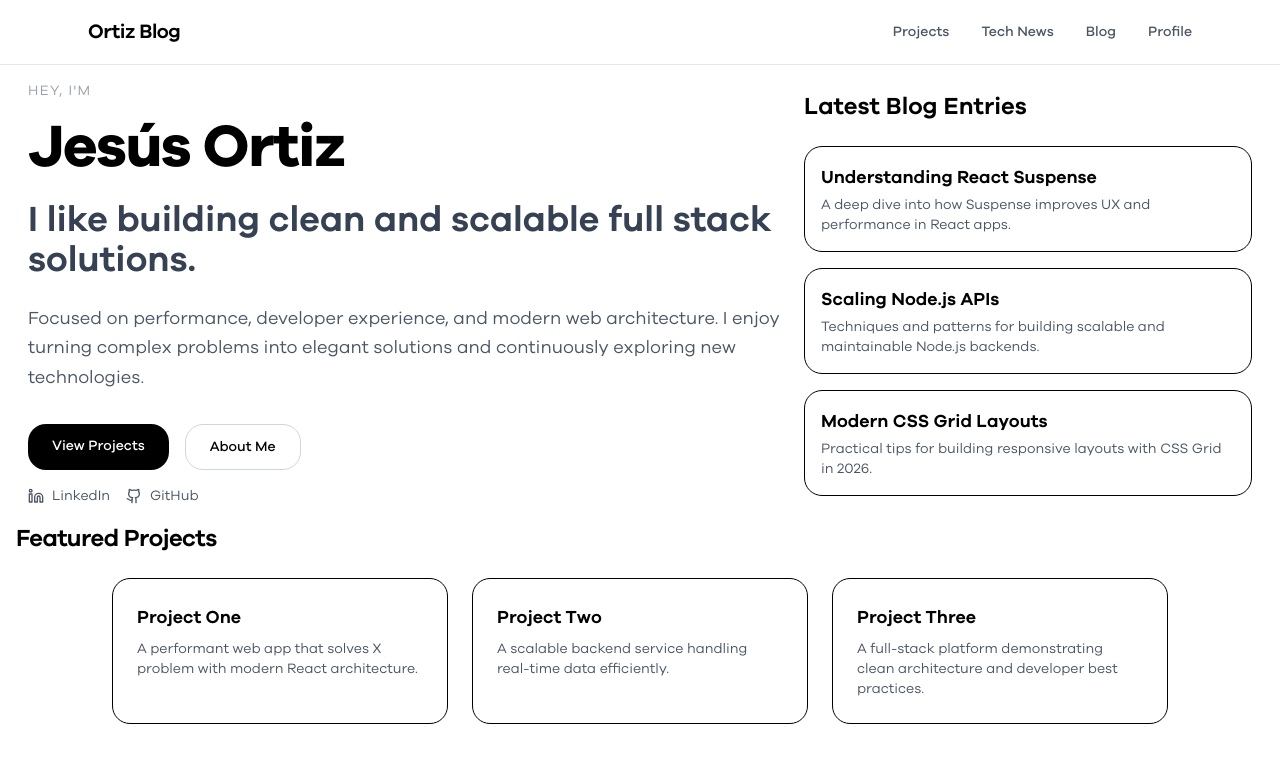
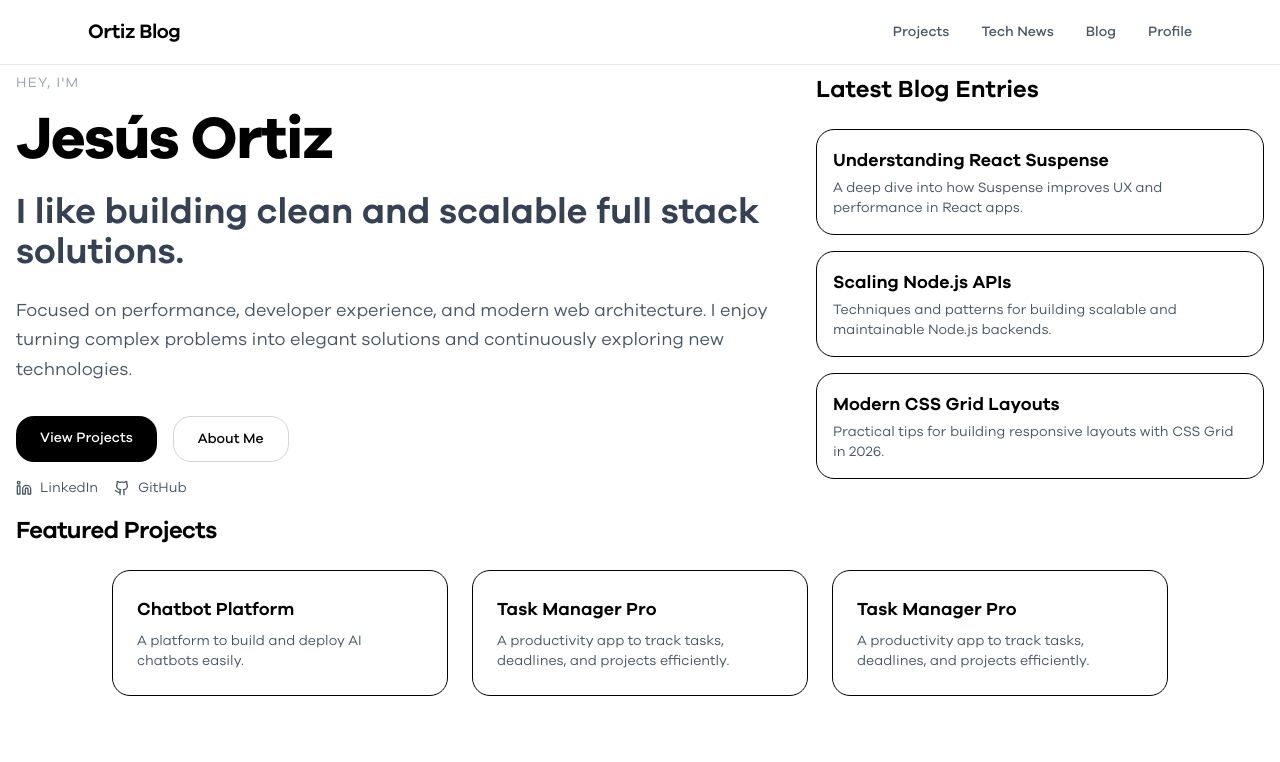
Before and after one commit to ortizzxz/personal-blog, a Next.js app: page / in a window 1280 px wide. Shown: the top 762 px of the page. Built offline with nearby package versions, Linux system fonts and the light colour scheme.

Commit message:
feat(last projects)

```diff
--- a/app/data/projects.tsx
+++ b/app/data/projects.tsx
@@ -6,11 +6,39 @@ export const projects = [
     story: "I built this app to learn Next.js and practice clean architecture.",
     techStack: ["React", "Next.js", "Tailwind", "Node.js"],
     documentation: (
-      <>
-        <h4>Architecture</h4>
-        <p>React frontend with API routes in Next.js and a Node.js backend.</p>
-        <pre className="bg-gray-100 p-4 rounded">npm install && npm run dev</pre>
-      </>
+      <div className="prose prose-lg prose-gray max-w-none mx-auto space-y-6 mb-2">
+        <h2>Architecture</h2>
+        <p>
+          The frontend is built with React and Next.js, while the backend uses Node.js
+          API routes. The structure follows a clean architecture approach to
+          separate concerns and make the app maintainable.
+        </p>
+        <pre className="bg-gray-100 p-4 rounded-lg shadow-sm overflow-x-auto">
+          npm install && npm run dev
+        </pre>
+
+        <h2>Features</h2>
+        <p>
+          - Dynamic data fetching with Next.js <br />
+          - Interactive UI built with TailwindCSS <br />
+          - Modular components for easy reuse
+        </p>
+
+        <h2>Getting Started</h2>
+        <p>Run the following commands to get the project up locally:</p>
+        <pre className="bg-gray-100 p-4 rounded-lg shadow-sm overflow-x-auto">
+          git clone https://github.com/myrepo/cool-app
+          cd cool-app
+          npm install
+          npm run dev
+        </pre>
+
+        <div className="bg-yellow-50 border-l-4 border-yellow-400 p-4 rounded-md">
+          <p className="text-yellow-800">
+            Note: Make sure Node.js v18+ is installed before running the app.
+          </p>
+        </div>
+      </div>
     ),
     projectLink: "https://liveproject.com",
     repoLink: "https://github.com/myrepo/cool-app",
@@ -22,11 +50,157 @@ export const projects = [
     story: "Started this to explore AI integration in web apps.",
     techStack: ["React", "Next.js", "OpenAI API", "Tailwind"],
     documentation: (
-      <>
-        <h4>API Usage</h4>
-        <p>Integrates OpenAI API for real-time chatbot responses.</p>
-        <pre className="bg-gray-100 p-4 rounded">npm install && npm run dev</pre>
-      </>
+      <div className="prose prose-lg prose-gray max-w-none mx-auto space-y-6 mb-2">
+        <h2>Overview</h2>
+        <p>
+          Chatbot Platform allows developers to quickly create and deploy AI-powered
+          chatbots. It leverages the OpenAI API to provide natural language
+          responses.
+        </p>
+
+        <h2>Integration</h2>
+        <p>
+          Easily integrate the platform into your existing web app. Supports
+          WebSocket and REST APIs for real-time responses.
+        </p>
+        <pre className="bg-gray-100 p-4 rounded-lg shadow-sm overflow-x-auto">
+          npm install && npm run dev
+        </pre>
+
+        <h2>Customization</h2>
+        <p>
+          Customize the chatbot personality and behavior via configuration files or
+          a dashboard. Supports multiple AI models.
+        </p>
+
+        <div className="bg-yellow-50 border-l-4 border-yellow-400 p-4 rounded-md">
+          <p className="text-yellow-800">
+            Tip: Set your OpenAI API key in an `.env` file before starting.
+          </p>
+        </div>
+      </div>
+    ),
+    projectLink: "https://chatbot-platform.com",
+    repoLink: "https://github.com/myrepo/chatbot-platform",
+  },
+  {
+    slug: "task-manager-pro",
+    title: "Task Manager Pro",
+    overview: "A productivity app to track tasks, deadlines, and projects efficiently.",
+    story: "Created to improve team collaboration and task tracking in small projects.",
+    techStack: ["React", "Next.js", "Tailwind", "Firebase"],
+    documentation: (
+      <div className="prose prose-lg prose-gray max-w-none mx-auto space-y-6 mb-2">
+        <h2>Introduction</h2>
+        <p>
+          Task Manager Pro is a web application that helps teams organize tasks,
+          set deadlines, and track progress. It uses Firebase for authentication
+          and real-time data sync.
+        </p>
+
+        <h2>Features</h2>
+        <ul>
+          <li>Real-time task updates with Firebase Firestore</li>
+          <li>User authentication and role management</li>
+          <li>Drag-and-drop interface for task prioritization</li>
+        </ul>
+
+        <h2>Setup</h2>
+        <p>Follow these steps to run locally:</p>
+        <pre className="bg-gray-100 p-4 rounded-lg shadow-sm overflow-x-auto">
+          git clone https://github.com/myrepo/task-manager-pro
+          cd task-manager-pro
+          npm install
+          npm run dev
+        </pre>
+
+        <div className="bg-yellow-50 border-l-4 border-yellow-400 p-4 rounded-md">
+          <p className="text-yellow-800">
+            Note: Create a Firebase project and set your credentials in `.env.local`.
+          </p>
+        </div>
+      </div>
+    ),
+    projectLink: "https://task-manager-pro.com",
+    repoLink: "https://github.com/myrepo/task-manager-pro",
+  },
+  {
+    slug: "task-manager-pro",
+    title: "Task Manager Pro",
+    overview: "A productivity app to track tasks, deadlines, and projects efficiently.",
+    story: "Created to improve team collaboration and task tracking in small projects.",
+    techStack: ["React", "Next.js", "Tailwind", "Firebase"],
+    documentation: (
+      <div className="prose prose-lg prose-gray max-w-none mx-auto space-y-6 mb-2">
+        <h2>Introduction</h2>
+        <p>
+          Task Manager Pro is a web application that helps teams organize tasks,
+          set deadlines, and track progress. It uses Firebase for authentication
+          and real-time data sync.
+        </p>
+
+        <h2>Features</h2>
+        <ul>
+          <li>Real-time task updates with Firebase Firestore</li>
+          <li>User authentication and role management</li>
+          <li>Drag-and-drop interface for task prioritization</li>
+        </ul>
+
+        <h2>Setup</h2>
+        <p>Follow these steps to run locally:</p>
+        <pre className="bg-gray-100 p-4 rounded-lg shadow-sm overflow-x-auto">
+          git clone https://github.com/myrepo/task-manager-pro
+          cd task-manager-pro
+          npm install
+          npm run dev
+        </pre>
+
+        <div className="bg-yellow-50 border-l-4 border-yellow-400 p-4 rounded-md">
+          <p className="text-yellow-800">
+            Note: Create a Firebase project and set your credentials in `.env.local`.
+          </p>
+        </div>
+      </div>
+    ),
+    projectLink: "https://task-manager-pro.com",
+    repoLink: "https://github.com/myrepo/task-manager-pro",
+  },
+  {
+    slug: "chatbot-platform",
+    title: "Chatbot Platform",
+    overview: "A platform to build and deploy AI chatbots easily.",
+    story: "Started this to explore AI integration in web apps.",
+    techStack: ["React", "Next.js", "OpenAI API", "Tailwind"],
+    documentation: (
+      <div className="prose prose-lg prose-gray max-w-none mx-auto space-y-6 mb-2">
+        <h2>Overview</h2>
+        <p>
+          Chatbot Platform allows developers to quickly create and deploy AI-powered
+          chatbots. It leverages the OpenAI API to provide natural language
+          responses.
+        </p>
+
+        <h2>Integration</h2>
+        <p>
+          Easily integrate the platform into your existing web app. Supports
+          WebSocket and REST APIs for real-time responses.
+        </p>
+        <pre className="bg-gray-100 p-4 rounded-lg shadow-sm overflow-x-auto">
+          npm install && npm run dev
+        </pre>
+
+        <h2>Customization</h2>
+        <p>
+          Customize the chatbot personality and behavior via configuration files or
+          a dashboard. Supports multiple AI models.
+        </p>
+
+        <div className="bg-yellow-50 border-l-4 border-yellow-400 p-4 rounded-md">
+          <p className="text-yellow-800">
+            Tip: Set your OpenAI API key in an `.env` file before starting.
+          </p>
+        </div>
+      </div>
     ),
     projectLink: "https://chatbot-platform.com",
     repoLink: "https://github.com/myrepo/chatbot-platform",
--- a/app/page.tsx
+++ b/app/page.tsx
@@ -1,23 +1,25 @@
-"use client"
+"use client";
 
 import { motion } from "framer-motion";
 import Link from "next/link";
-import { Cpu, Layers, Terminal, Book, Linkedin, Github } from "lucide-react";
+import { projects } from "./data/projects";
+import { Linkedin, Github } from "lucide-react";
 
 export default function Home() {
+  // Get the last three projects
+  const featuredProjects = projects.slice(-3).reverse(); // reverse so newest first
+
   return (
     <>
-      <main className="flex flex-col md:flex-row justify-center items-center py-4 px-2 bg-white gap-2 max-w-7xl mx-auto">
-        {/* Hero and Developer Highlights on the left */}
+      <main className="flex flex-col md:flex-row justify-center items-start py-2 px-4 bg-white gap-8 max-w-7xl mx-auto">
+        {/* Hero and Developer Highlights */}
         <motion.div
           initial={{ opacity: 0, y: 20 }}
           animate={{ opacity: 1, y: 0 }}
           transition={{ duration: 0.6 }}
           className="flex-1 max-w-3xl"
         >
-          <p className="text-sm uppercase tracking-widest text-gray-400">
-            Hey, I'm
-          </p>
+          <p className="text-sm uppercase tracking-widest text-gray-400">Hey, I'm</p>
 
           <h1 className="mt-2 text-5xl md:text-6xl font-bold tracking-tight leading-tight">
             Jesús Ortiz
@@ -31,31 +33,46 @@ export default function Home() {
             Focused on performance, developer experience, and modern web architecture. I enjoy turning complex problems into elegant solutions and continuously exploring new technologies.
           </p>
 
-          {/* buttons*/}
+          {/* buttons */}
           <div className="mt-8 flex flex-wrap gap-4">
-            <Link href="#projects" className="px-6 py-3 rounded-2xl bg-black text-white text-sm font-medium hover:opacity-90 transition">
+            <Link
+              href="#projects"
+              className="px-6 py-3 rounded-2xl bg-black text-white text-sm font-medium hover:opacity-90 transition"
+            >
               View Projects
             </Link>
-            <Link href="#about" className="px-6 py-3 rounded-2xl border border-gray-300 text-sm font-medium hover:bg-gray-100 transition">
+            <Link
+              href="#about"
+              className="px-6 py-3 rounded-2xl border border-gray-300 text-sm font-medium hover:bg-gray-100 transition"
+            >
               About Me
             </Link>
           </div>
 
           {/* Developer Highlights */}
           <div className="mt-4 flex flex-wrap gap-4">
-            <a href="https://www.linkedin.com/in/your-profile" target="_blank" rel="noopener noreferrer" className="flex items-center gap-2 text-gray-600 text-sm hover:text-blue-600 transition">
+            <a
+              href="https://www.linkedin.com/in/your-profile"
+              target="_blank"
+              rel="noopener noreferrer"
+              className="flex items-center gap-2 text-gray-600 text-sm hover:text-blue-600 transition"
+            >
               <Linkedin size={16} />
               LinkedIn
             </a>
-            <a href="https://github.com/your-profile" target="_blank" rel="noopener noreferrer" className="flex items-center gap-2 text-gray-600 text-sm hover:text-gray-900 transition">
+            <a
+              href="https://github.com/your-profile"
+              target="_blank"
+              rel="noopener noreferrer"
+              className="flex items-center gap-2 text-gray-600 text-sm hover:text-gray-900 transition"
+            >
               <Github size={16} />
               GitHub
             </a>
           </div>
-
         </motion.div>
 
-        {/* Latest Blog Entries on the right */}
+        {/* Latest Blog Entries */}
         <motion.div
           initial={{ opacity: 0, y: 20 }}
           whileInView={{ opacity: 1, y: 0 }}
@@ -65,47 +82,59 @@ export default function Home() {
         >
           <h3 className="text-2xl font-semibold mb-6">Latest Blog Entries</h3>
           <div className="flex flex-col gap-4">
-            <Link href="#blog" className="p-4 border rounded-2xl hover:shadow-md transition">
+            <Link
+              href="#blog"
+              className="p-4 border rounded-2xl hover:shadow-md transition"
+            >
               <h4 className="font-semibold text-lg">Understanding React Suspense</h4>
-              <p className="mt-1 text-gray-600 text-sm">A deep dive into how Suspense improves UX and performance in React apps.</p>
+              <p className="mt-1 text-gray-600 text-sm">
+                A deep dive into how Suspense improves UX and performance in React apps.
+              </p>
             </Link>
-            <Link href="#blog" className="p-4 border rounded-2xl hover:shadow-md transition">
+            <Link
+              href="#blog"
+              className="p-4 border rounded-2xl hover:shadow-md transition"
+            >
               <h4 className="font-semibold text-lg">Scaling Node.js APIs</h4>
-              <p className="mt-1 text-gray-600 text-sm">Techniques and patterns for building scalable and maintainable Node.js backends.</p>
+              <p className="mt-1 text-gray-600 text-sm">
+                Techniques and patterns for building scalable and maintainable Node.js backends.
+              </p>
             </Link>
-            <Link href="#blog" className="p-4 border rounded-2xl hover:shadow-md transition">
+            <Link
+              href="#blog"
+              className="p-4 border rounded-2xl hover:shadow-md transition"
+            >
               <h4 className="font-semibold text-lg">Modern CSS Grid Layouts</h4>
-              <p className="mt-1 text-gray-600 text-sm">Practical tips for building responsive layouts with CSS Grid in 2026.</p>
+              <p className="mt-1 text-gray-600 text-sm">
+                Practical tips for building responsive layouts with CSS Grid in 2026.
+              </p>
             </Link>
           </div>
         </motion.div>
       </main>
 
-      {/* Featured Projects Preview BELOW the main hero/blog row */}
+      {/* Featured Projects */}
       <motion.div
+        id="projects"
         initial={{ opacity: 0, y: 20 }}
         whileInView={{ opacity: 1, y: 0 }}
         transition={{ duration: 0.6 }}
         viewport={{ once: true }}
-        className="w-full max-w-7xl mx-auto px-4"
+        className="w-full max-w-7xl mx-auto px-4 my-2"
       >
         <h3 className="text-2xl font-semibold tracking-tight mb-6">Featured Projects</h3>
 
         <div className="flex flex-wrap justify-center gap-6">
-          <Link href="#projects" className="p-6 border rounded-2xl hover:shadow-md transition w-full md:w-80 lg:w-84">
-            <h4 className="font-semibold text-lg">Project One</h4>
-            <p className="mt-2 text-gray-600 text-sm">A performant web app that solves X problem with modern React architecture.</p>
-          </Link>
-
-          <Link href="#projects" className="p-6 border rounded-2xl hover:shadow-md transition w-full md:w-80 lg:w-84">
-            <h4 className="font-semibold text-lg">Project Two</h4>
-            <p className="mt-2 text-gray-600 text-sm">A scalable backend service handling real-time data efficiently.</p>
-          </Link>
-
-          <Link href="#projects" className="p-6 border rounded-2xl hover:shadow-md transition w-full md:w-80 lg:w-84">
-            <h4 className="font-semibold text-lg">Project Three</h4>
-            <p className="mt-2 text-gray-600 text-sm">A full-stack platform demonstrating clean architecture and developer best practices.</p>
-          </Link>
+          {featuredProjects.map((project) => (
+            <Link
+              key={project.slug}
+              href={`/projects/${project.slug}`}
+              className="p-6 border rounded-2xl hover:shadow-lg transition w-full md:w-80 lg:w-84"
+            >
+              <h4 className="font-semibold text-lg">{project.title}</h4>
+              <p className="mt-2 text-gray-600 text-sm">{project.overview}</p>
+            </Link>
+          ))}
         </div>
       </motion.div>
     </>
```
Also changed, not shown: app/projects/page.tsx (+59 -13 lines).
